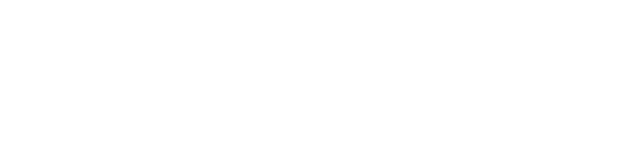
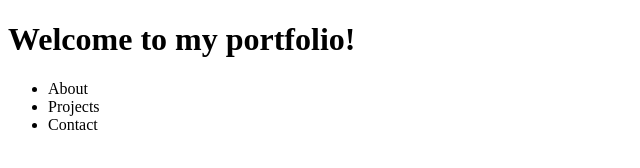
Before and after one commit to gnstimar/portfolio-website, a plain HTML site: page index.html in a window 1280 px wide. Shown: the whole page, without its empty margins (0-640 px from the left). Drawn offline with Linux system fonts and the light colour scheme.

Commit message:
Create menu items in an unordered list (About, Projects, Contact)

```diff
--- a/index.html
+++ b/index.html
@@ -6,6 +6,18 @@
         <title>Developer Portfolio - Agnes Timar</title>
     </head>
     <body>
+        <!-- Header section with main title  -->
+        <header>
+            <h1>Welcome to my portfolio!</h1>
+        </header>
 
+        <!-- Navigation bar with main links -->
+        <nav>
+            <ul>
+                <li>About</li>
+                <li>Projects</li>
+                <li>Contact</li>
+            </ul>
+        </nav>
     </body>
 </html>
```
